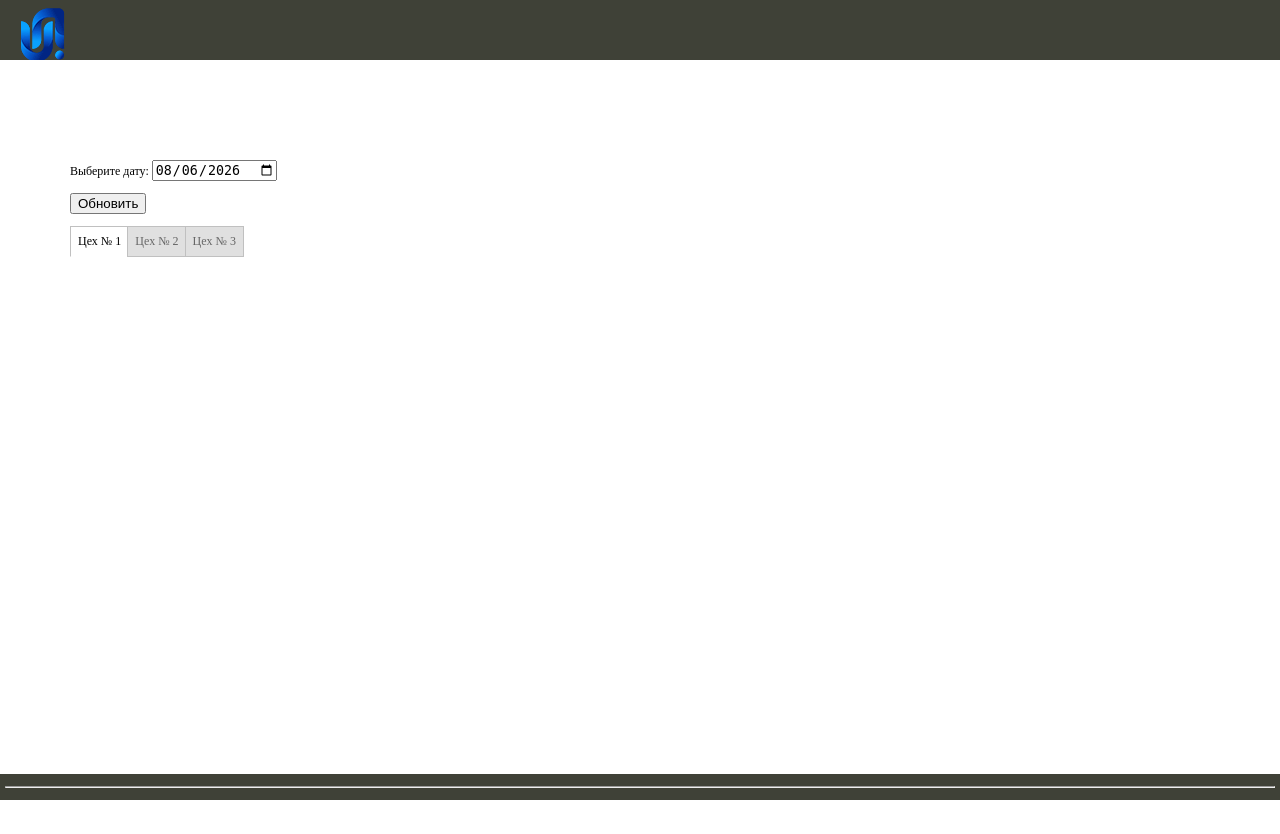
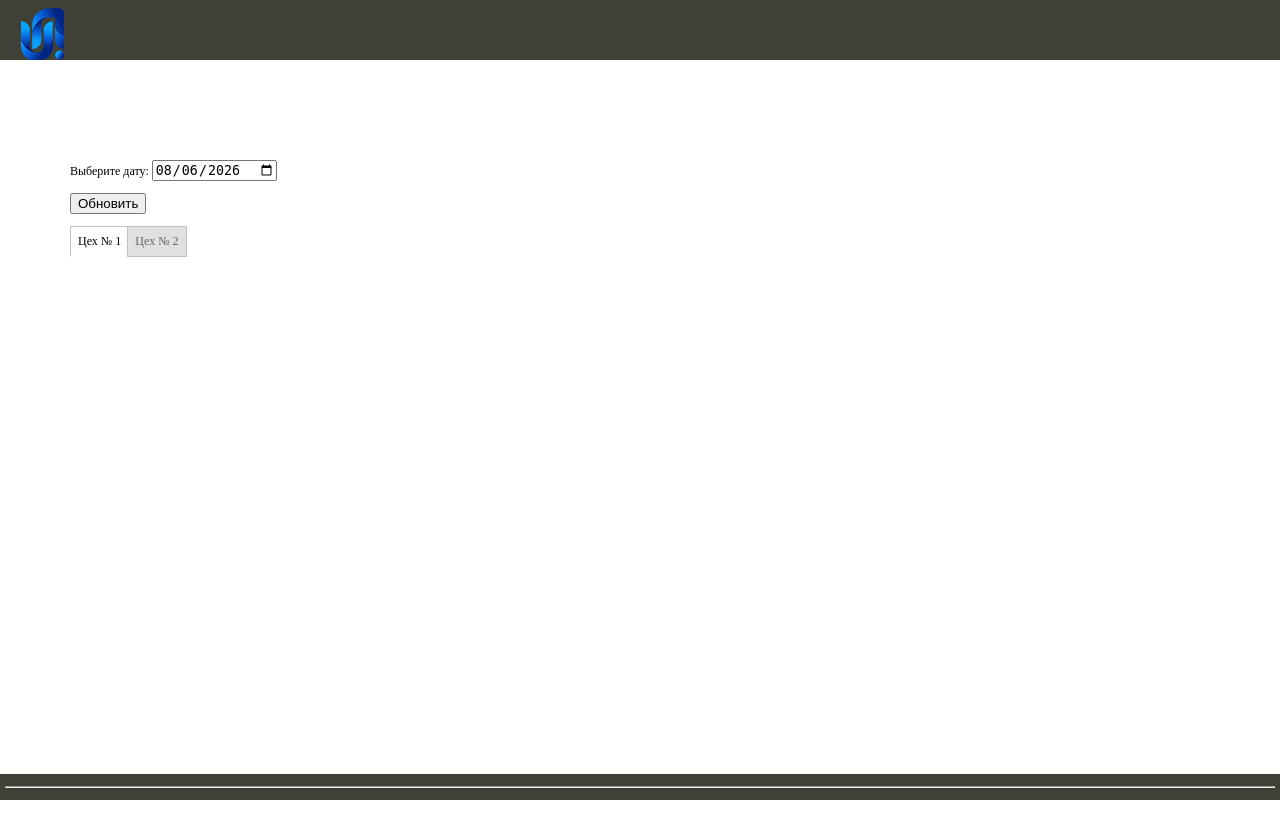
Before and after one commit to DorofeevAlexandr/kmv_2_tehno, a Django app: template backend/lines/templates/lines/index.html in a window 1280 px wide. Run offline with Django 4.2, Linux system fonts and the light colour scheme; the template is opened without the code that fills it: values that come from a table or form of the project are taken from there, others are empty; parts of the project's set-up code (start-up, migrations or seed data) failed here and were passed over.

Commit message:
Убрал 3 цех

```diff
--- a/backend/lines/templates/lines/index.html
+++ b/backend/lines/templates/lines/index.html
@@ -20,8 +20,8 @@
         <input type="radio" name="inset" value="" id="tab_2">
         <label for="tab_2">Цех № 2</label>
 
-        <input type="radio" name="inset" value="" id="tab_3">
-        <label for="tab_3">Цех № 3</label>
+<!--        <input type="radio" name="inset" value="" id="tab_3">-->
+<!--        <label for="tab_3">Цех № 3</label>-->
     {% endif %}
 
     {% for lines in departments %}
--- a/backend/lines/templates/lines/statistic.html
+++ b/backend/lines/templates/lines/statistic.html
@@ -20,8 +20,8 @@
         <input type="radio" name="inset" value="" id="tab_2">
         <label for="tab_2">Цех № 2</label>
 
-        <input type="radio" name="inset" value="" id="tab_3">
-        <label for="tab_3">Цех № 3</label>
+<!--        <input type="radio" name="inset" value="" id="tab_3">-->
+<!--        <label for="tab_3">Цех № 3</label>-->
     {% endif %}
 
 
--- a/backend/lines/templates/lines/statistics_for_the_year.html
+++ b/backend/lines/templates/lines/statistics_for_the_year.html
@@ -20,8 +20,8 @@
         <input type="radio" name="inset" value="" id="tab_2">
         <label for="tab_2">Цех № 2</label>
 
-        <input type="radio" name="inset" value="" id="tab_3">
-        <label for="tab_3">Цех № 3</label>
+<!--        <input type="radio" name="inset" value="" id="tab_3">-->
+<!--        <label for="tab_3">Цех № 3</label>-->
     {% endif %}
 
 
```
